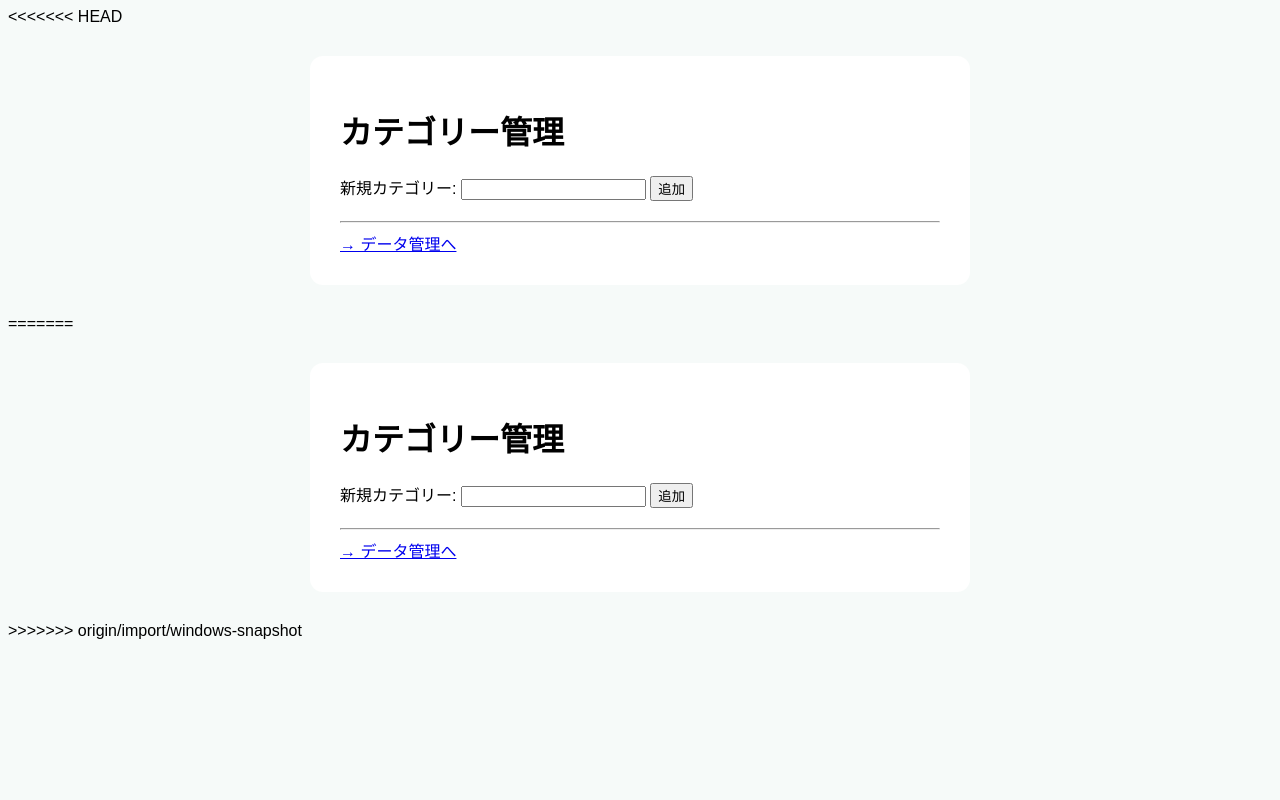
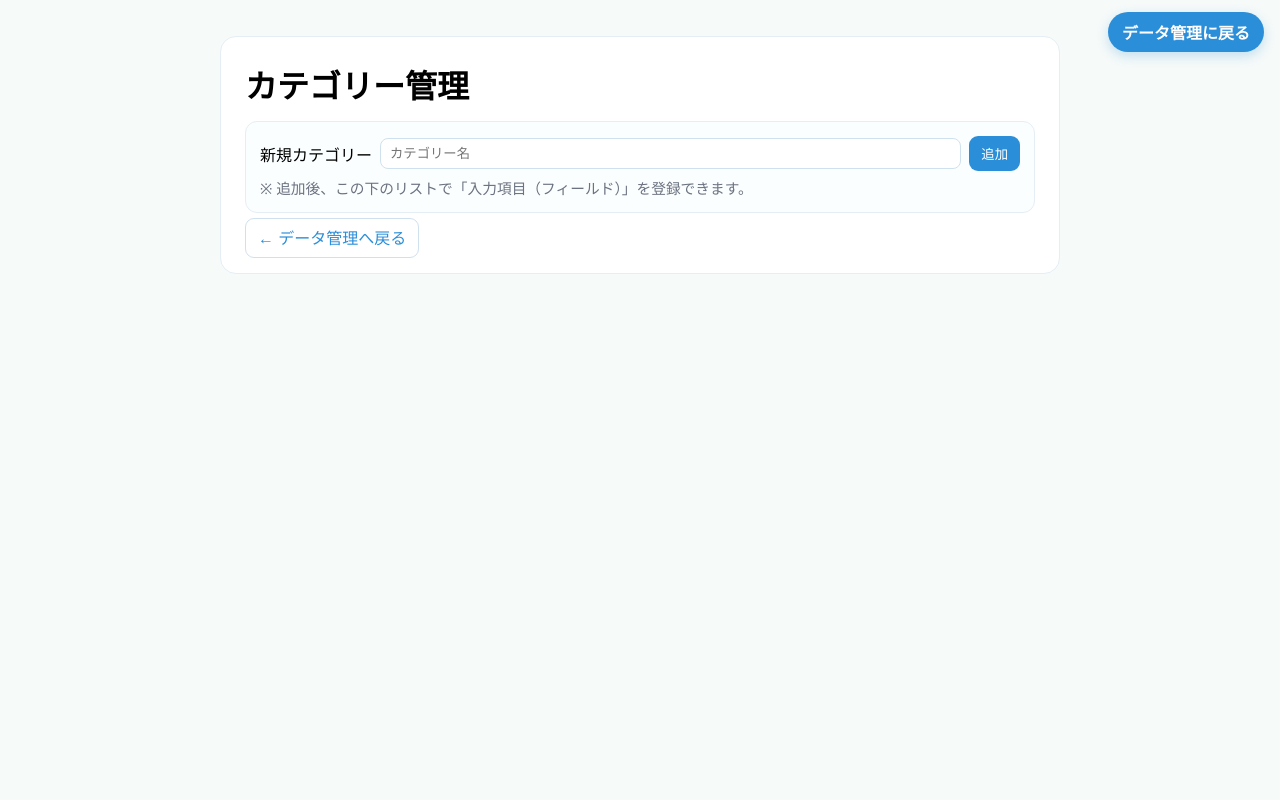
Before and after one commit to fullygoto/kankouai, a Flask app: template templates/admin_category.html in a window 1280 px wide. Run offline with Flask 3, Linux system fonts and the light colour scheme; the template is opened without the code that fills it, so the values that code supplies are empty; parts of the project's set-up code (start-up, migrations or seed data) failed here and were passed over.

Commit message:
Update admin_category.html

```diff
--- a/templates/admin_category.html
+++ b/templates/admin_category.html
@@ -1,71 +1,109 @@
-<<<<<<< HEAD
 <!DOCTYPE html>
-<html>
+<html lang="ja">
 <head>
   <meta charset="utf-8">
   <title>カテゴリー管理</title>
+  <meta name="viewport" content="width=device-width, initial-scale=1">
   <style>
-        body {font-family:sans-serif;background:#f6faf9;}
-        .container {background:#fff;padding:30px;margin:30px auto;max-width:600px;border-radius:13px;}
-        .cat-title {font-weight:bold;margin-bottom:3px;color:#18a772;}
-        label{display:inline-block;min-width:60px;}
-        input[type="text"]{margin-bottom:6px;padding:4px;}
-        .fields{margin-bottom:12px;}
-        .del-btn{color:#d44;background:none;border:none;}
+    /* できるだけ素直なレイアウトにして“おかしい表示”を避ける */
+    :root{
+      --bg:#f6faf9; --card:#fff; --pri:#2a8ed8; --mut:#6b7280; --bd:#e5eef5; --danger:#e11d48;
+    }
+    *{box-sizing:border-box}
+    body{margin:0;font-family:'Segoe UI','メイリオ',sans-serif;background:var(--bg)}
+    .container{max-width:840px;margin:36px auto;padding:24px;background:var(--card);border-radius:16px;border:1px solid var(--bd)}
+    h1{margin:0 0 14px}
+    .flash{background:#ecfeff;border:1px solid #bae6fd;color:#075985;padding:8px 10px;border-radius:8px;margin:8px 0}
+    .block{border:1px solid var(--bd);border-radius:12px;padding:14px;margin:12px 0;background:#fbfefe}
+    .row{display:flex;flex-wrap:wrap;gap:8px;align-items:center}
+    label{min-width:72px}
+    input[type=text], select{
+      padding:7px 9px;border:1px solid #cfe1ef;border-radius:8px;background:#fff
+    }
+    .btn{padding:8px 12px;border:none;border-radius:9px;background:var(--pri);color:#fff;cursor:pointer}
+    .btn.ghost{background:#fff;color:var(--pri);border:1px solid #cfe1ef}
+    .btn.danger{background:var(--danger)}
+    .del-btn{background:none;border:none;color:#d33;cursor:pointer}
+    .muted{color:var(--mut);font-size:.92em}
+    ul{margin:6px 0 0 20px;padding:0}
+    li{margin:4px 0}
+    a.link-back{text-decoration:none}
+    @media (max-width:640px){
+      label{min-width:0}
+      .container{margin:16px 8px;padding:16px}
+    }
   </style>
 </head>
 <body>
+  {% include '_back_to_data.html' %}
   <div class="container">
     <h1>カテゴリー管理</h1>
+
+    {# フラッシュメッセージ #}
     {% with messages = get_flashed_messages() %}
       {% if messages %}
-    <ul>
         {% for message in messages %}
-      <li style="color:green;">{{ message }}</li>
+          <div class="flash">{{ message }}</div>
         {% endfor %}
-    </ul>
       {% endif %}
     {% endwith %}
+
     <!-- 新規カテゴリー -->
-<form method="post" style="margin-bottom:20px;">
+    <div class="block">
+      <form method="post" class="row">
         <input type="hidden" name="mode" value="add">
-    <label>新規カテゴリー:</label>
-    <input name="name" required>
-    <button type="submit">追加</button>
+        <label>新規カテゴリー</label>
+        <input type="text" name="name" required placeholder="カテゴリー名" style="flex:1 1 220px">
+        <button type="submit" class="btn">追加</button>
       </form>
-<hr>
-<!-- カテゴリー一覧 -->
-{% for cat in categories %}
+      <div class="muted" style="margin-top:6px">※ 追加後、この下のリストで「入力項目（フィールド）」を登録できます。</div>
+    </div>
+
+    {% set _cats = categories if categories is defined else [] %}
+
+    <!-- 既存カテゴリー一覧 -->
+    {% for cat in _cats %}
       {% set cat_idx = loop.index0 %}
-    <div style="margin-bottom:18px;">
-        <span class="cat-title">{{cat.name}}</span>
-        <form method="post" style="display:inline;">
+      <div class="block">
+        <div class="row" style="justify-content:space-between">
+          <div style="font-weight:700;color:#18a772">{{ cat.name }}</div>
+          <form method="post" onsubmit="return confirm('本当に削除しますか？');">
             <input type="hidden" name="mode" value="delete">
             <input type="hidden" name="del_idx" value="{{ cat_idx }}">
-            <button class="del-btn" type="submit" onclick="return confirm('本当に削除しますか？');">[削除]</button>
+            <button class="del-btn" type="submit">[削除]</button>
           </form>
-        <div class="fields">
+        </div>
+
+        <div style="margin-top:6px">
           <b>入力項目：</b>
+          {% if cat.fields and cat.fields|length > 0 %}
             <ul>
               {% for f in cat.fields %}
-                <li>{{f.label}} ({{f.name}}, {{f.type}}) {% if f.required %}[必須]{% endif %}
-                    <form method="post" style="display:inline;">
+                <li>
+                  {{ f.label }}
+                  <span class="muted">({{ f.name }}, {{ f.type }}){% if f.required %} [必須]{% endif %}</span>
+                  <form method="post" style="display:inline">
                     <input type="hidden" name="mode" value="delete_field">
                     <input type="hidden" name="cat_idx" value="{{ cat_idx }}">
                     <input type="hidden" name="field_idx" value="{{ loop.index0 }}">
-                        <button class="del-btn" type="submit">×</button>
+                    <button class="del-btn" type="submit" title="この項目を削除">×</button>
                   </form>
                 </li>
               {% endfor %}
             </ul>
+          {% else %}
+            <div class="muted">（まだ項目がありません）</div>
+          {% endif %}
+        </div>
+
         <!-- 項目追加フォーム -->
-            <form method="post" style="margin-top:5px;">
+        <form method="post" class="row" style="gap:10px;margin-top:8px">
           <input type="hidden" name="mode" value="edit_fields">
           <input type="hidden" name="cat_idx" value="{{ cat_idx }}">
           <label>項目名</label>
-                <input name="field_name" required style="width:100px;">
+          <input name="field_name" required placeholder="field_name" style="width:150px">
           <label>ラベル</label>
-                <input name="field_label" required style="width:100px;">
+          <input name="field_label" required placeholder="表示名" style="width:150px">
           <label>型</label>
           <select name="field_type">
             <option value="text">テキスト</option>
@@ -74,100 +112,13 @@
             <option value="url">URL</option>
           </select>
           <label>必須</label>
-                <input type="checkbox" name="field_required">
-                <button type="submit">追加</button>
+          <input type="checkbox" name="field_required" value="1">
+          <button class="btn" type="submit">項目を追加</button>
         </form>
       </div>
-    </div>
     {% endfor %}
-<a href="{{ url_for('main.admin_entry') }}">→ データ管理へ</a>
+
+    <a class="link-back btn ghost" href="{{ url_for('main.admin_entry') }}">← データ管理へ戻る</a>
   </div>
 </body>
 </html>
-=======
-<!DOCTYPE html>
-<html>
-<head>
-    <meta charset="utf-8">
-    <title>カテゴリー管理</title>
-    <style>
-        body {font-family:sans-serif;background:#f6faf9;}
-        .container {background:#fff;padding:30px;margin:30px auto;max-width:600px;border-radius:13px;}
-        .cat-title {font-weight:bold;margin-bottom:3px;color:#18a772;}
-        label{display:inline-block;min-width:60px;}
-        input[type="text"]{margin-bottom:6px;padding:4px;}
-        .fields{margin-bottom:12px;}
-        .del-btn{color:#d44;background:none;border:none;}
-    </style>
-</head>
-<body>
-<div class="container">
-<h1>カテゴリー管理</h1>
-{% with messages = get_flashed_messages() %}
-  {% if messages %}
-    <ul>
-    {% for message in messages %}
-      <li style="color:green;">{{ message }}</li>
-    {% endfor %}
-    </ul>
-  {% endif %}
-{% endwith %}
-<!-- 新規カテゴリー -->
-<form method="post" style="margin-bottom:20px;">
-    <input type="hidden" name="mode" value="add">
-    <label>新規カテゴリー:</label>
-    <input name="name" required>
-    <button type="submit">追加</button>
-</form>
-<hr>
-<!-- カテゴリー一覧 -->
-{% for cat in categories %}
-    {% set cat_idx = loop.index0 %}
-    <div style="margin-bottom:18px;">
-        <span class="cat-title">{{cat.name}}</span>
-        <form method="post" style="display:inline;">
-            <input type="hidden" name="mode" value="delete">
-            <input type="hidden" name="del_idx" value="{{ cat_idx }}">
-            <button class="del-btn" type="submit" onclick="return confirm('本当に削除しますか？');">[削除]</button>
-        </form>
-        <div class="fields">
-            <b>入力項目：</b>
-            <ul>
-            {% for f in cat.fields %}
-                <li>{{f.label}} ({{f.name}}, {{f.type}}) {% if f.required %}[必須]{% endif %}
-                    <form method="post" style="display:inline;">
-                        <input type="hidden" name="mode" value="delete_field">
-                        <input type="hidden" name="cat_idx" value="{{ cat_idx }}">
-                        <input type="hidden" name="field_idx" value="{{ loop.index0 }}">
-                        <button class="del-btn" type="submit">×</button>
-                    </form>
-                </li>
-            {% endfor %}
-            </ul>
-            <!-- 項目追加フォーム -->
-            <form method="post" style="margin-top:5px;">
-                <input type="hidden" name="mode" value="edit_fields">
-                <input type="hidden" name="cat_idx" value="{{ cat_idx }}">
-                <label>項目名</label>
-                <input name="field_name" required style="width:100px;">
-                <label>ラベル</label>
-                <input name="field_label" required style="width:100px;">
-                <label>型</label>
-                <select name="field_type">
-                    <option value="text">テキスト</option>
-                    <option value="textarea">複数行</option>
-                    <option value="number">数字</option>
-                    <option value="url">URL</option>
-                </select>
-                <label>必須</label>
-                <input type="checkbox" name="field_required">
-                <button type="submit">追加</button>
-            </form>
-        </div>
-    </div>
-{% endfor %}
-<a href="{{ url_for('main.admin_entry') }}">→ データ管理へ</a>
-</div>
-</body>
-</html>
->>>>>>> origin/import/windows-snapshot
```
Lines whose indentation alone changed are shown as unchanged.
